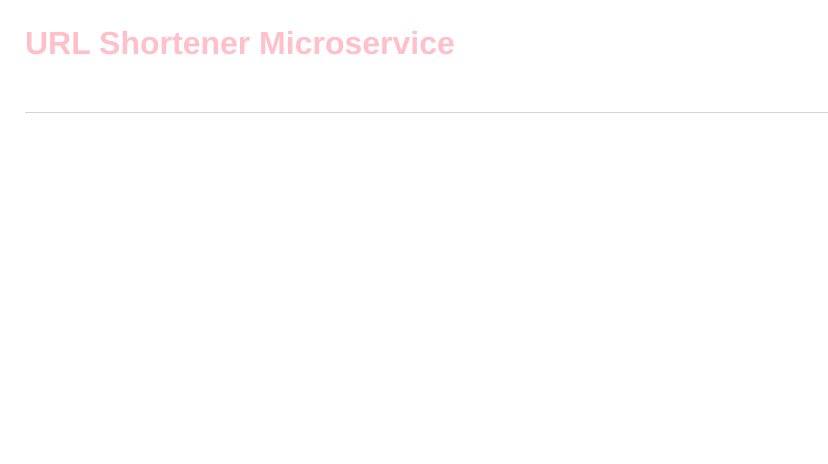
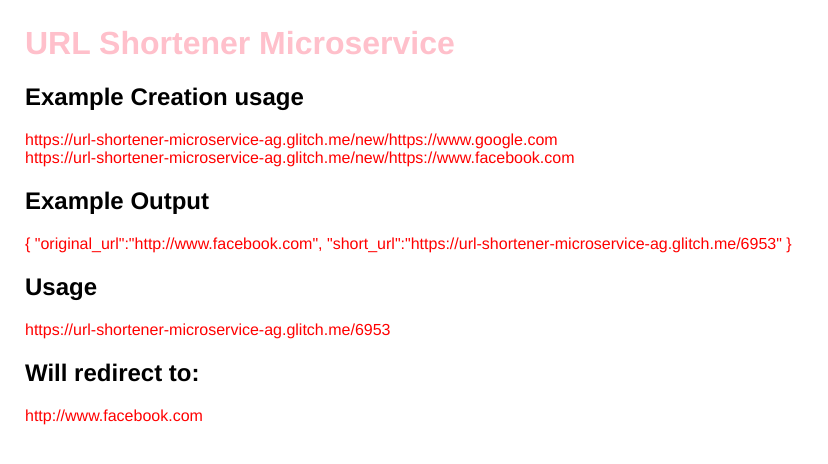
Before and after one commit to ayush987goyal/url-shotener-microservice, a website: page views/index.html in a window 1280 px wide. Shown: the top 464 px of the page, without its empty margins (0-828 px from the left). Drawn offline with Linux system fonts and the light colour scheme.

Commit message:
🌈🌗 Updated UI

```diff
--- a/views/index.html
+++ b/views/index.html
@@ -26,7 +26,23 @@
     </header>
 
     <main>
-
+      <h2>Example Creation usage</h2>
+      <div style="color: red">
+        https://url-shortener-microservice-ag.glitch.me/new/https://www.google.com <br>
+        https://url-shortener-microservice-ag.glitch.me/new/https://www.facebook.com
+      </div>
+      <h2>Example Output</h2>
+      <div style="color: red">
+        {  "original_url":"http://www.facebook.com",  "short_url":"https://url-shortener-microservice-ag.glitch.me/6953"  }
+      </div>
+      <h2>Usage</h2>
+      <div style="color: red">
+        https://url-shortener-microservice-ag.glitch.me/6953
+      </div>
+      <h2>Will redirect to: </h2>
+      <div style="color: red">
+        http://www.facebook.com
+      </div>
     </main>
 
     <footer>
```
